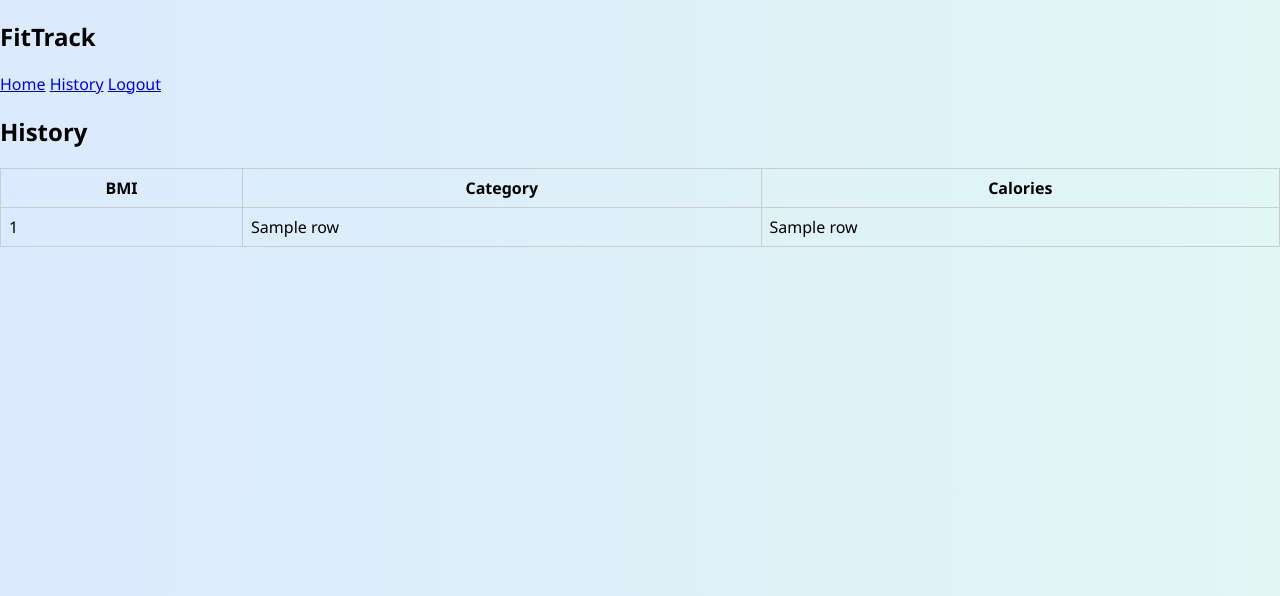
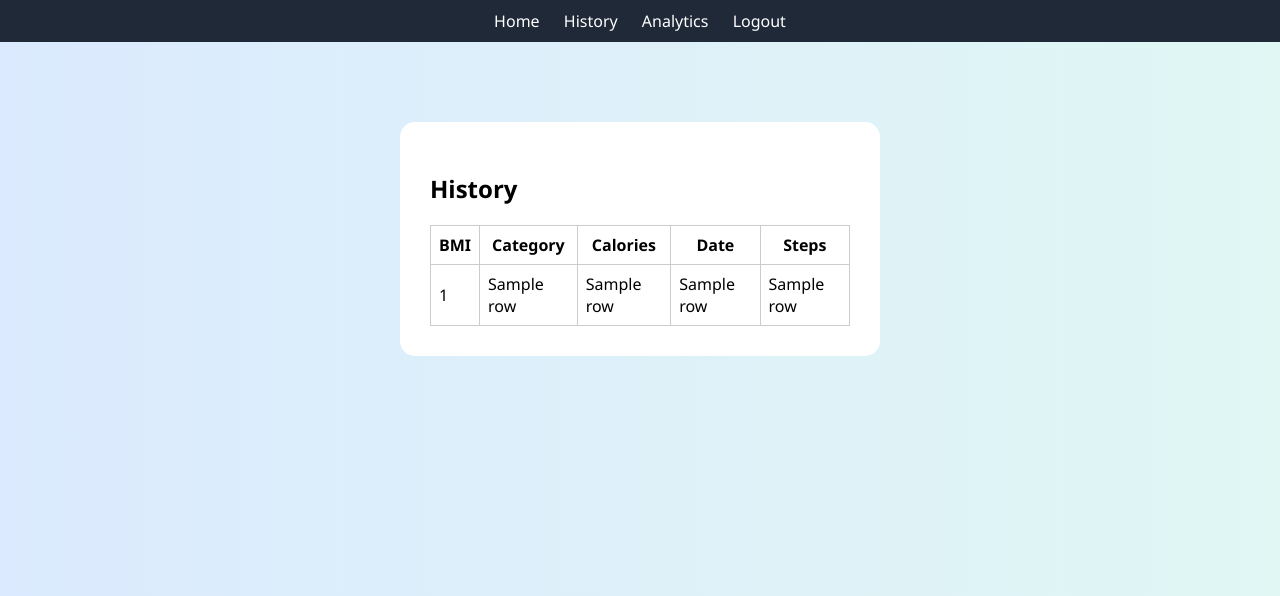
Before and after one commit to PreethiBose30/Smart-Fitness-Activity-Recommendation, a Flask app: template templates/history.html in a window 1280 px wide. Shown: the top 596 px of the page. Run offline with Flask 3, Linux system fonts and the light colour scheme; the template is opened without the code that fills it: most values are stand-ins (such as "Sample title", 1, 10 or a date in 2020).

Commit message:
Enhance history table with Date and Steps columns
Added new columns for Date and Steps in the history table.

```diff
--- a/templates/history.html
+++ b/templates/history.html
@@ -6,30 +6,30 @@
 </head>
 <body>
 
-<div class="sidebar">
-<h2>FitTrack</h2>
+<div class="navbar">
 <a href="/">Home</a>
 <a href="/history">History</a>
+<a href="/analytics">Analytics</a>
 <a href="/logout">Logout</a>
 </div>
 
-<div class="main">
-<div class="card">
-
+<div class="container">
 <h2>History</h2>
 
 <table>
-<tr><th>BMI</th><th>Category</th><th>Calories</th></tr>
+<tr><th>BMI</th><th>Category</th><th>Calories</th><th>Date</th><th>Steps</th></tr>
+
 {% for row in data %}
 <tr>
 <td>{{ row[0] }}</td>
 <td>{{ row[1] }}</td>
 <td>{{ row[2] }}</td>
+<td>{{ row[3] }}</td>
+<td>{{ row[4] }}</td>
 </tr>
 {% endfor %}
+
 </table>
-
-</div>
 </div>
 
 </body>
```
